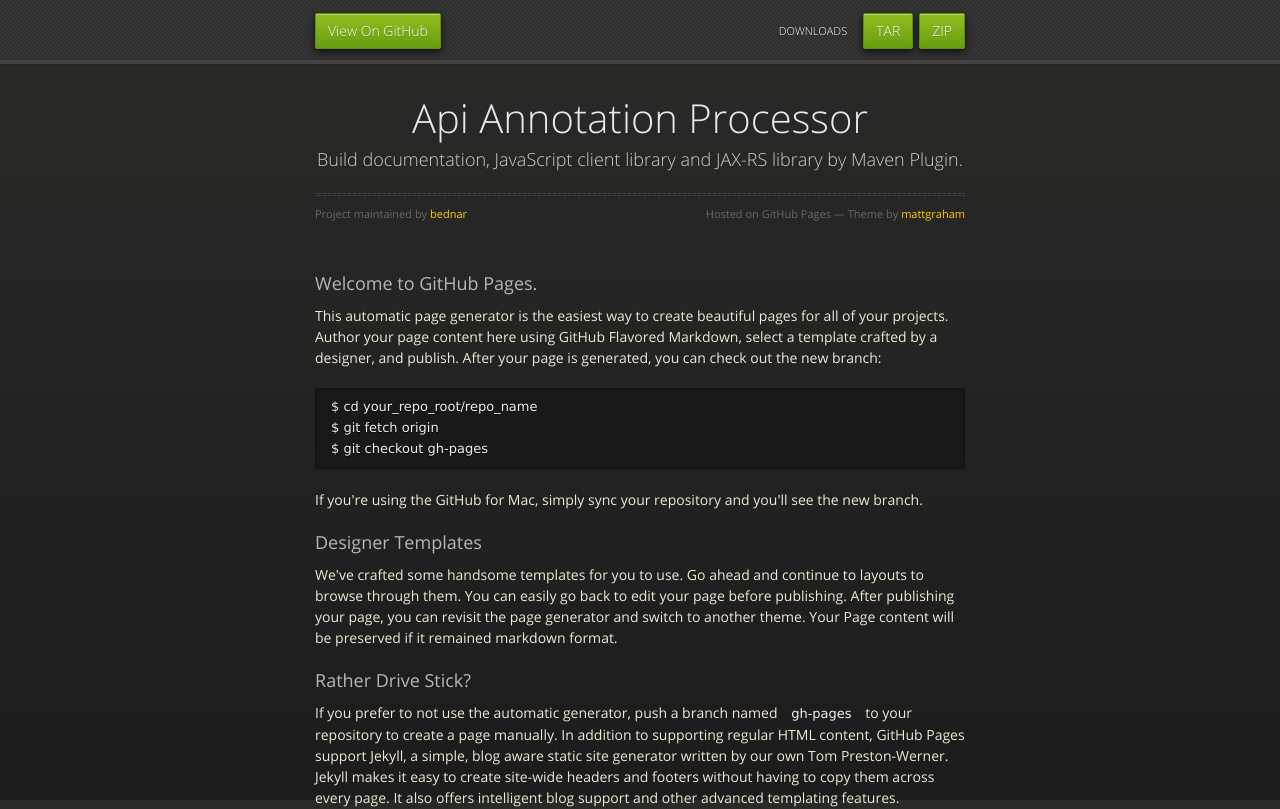
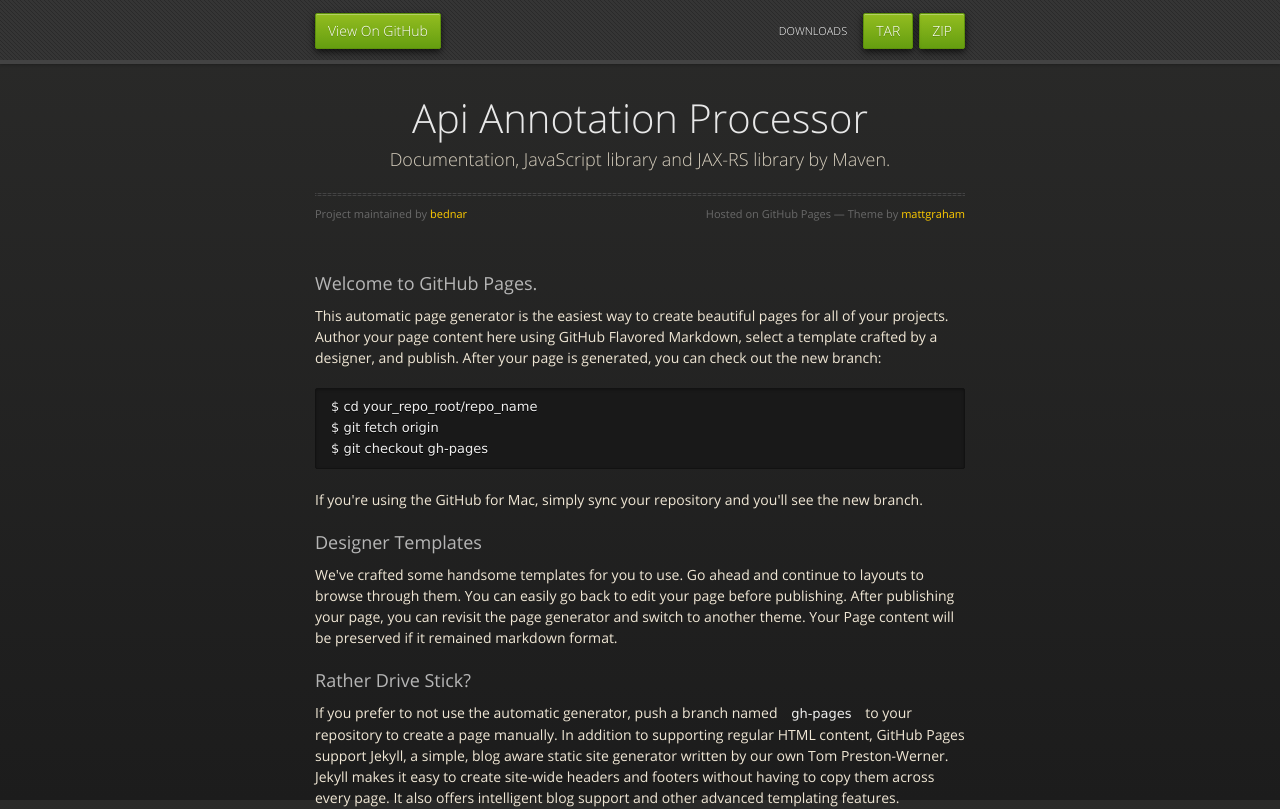
Before and after one commit to bednar/aap, a plain HTML site: page index.html in a window 1280 px wide. Shown: the top 809 px of the page. Drawn offline with nearby package versions, Linux system fonts and the light colour scheme.

Commit message:
Update index.html

```diff
--- a/index.html
+++ b/index.html
@@ -32,7 +32,7 @@
       <section>
         <div id="title">
           <h1>Api Annotation Processor</h1>
-          <p>Build documentation, JavaScript client library and JAX-RS library by Maven Plugin.</p>
+          <p>Documentation, JavaScript library and JAX-RS library by Maven.</p>
           <hr>
           <span class="credits left">Project maintained by <a href="https://github.com/bednar">bednar</a></span>
           <span class="credits right">Hosted on GitHub Pages &mdash; Theme by <a href="https://twitter.com/michigangraham">mattgraham</a></span>
```
